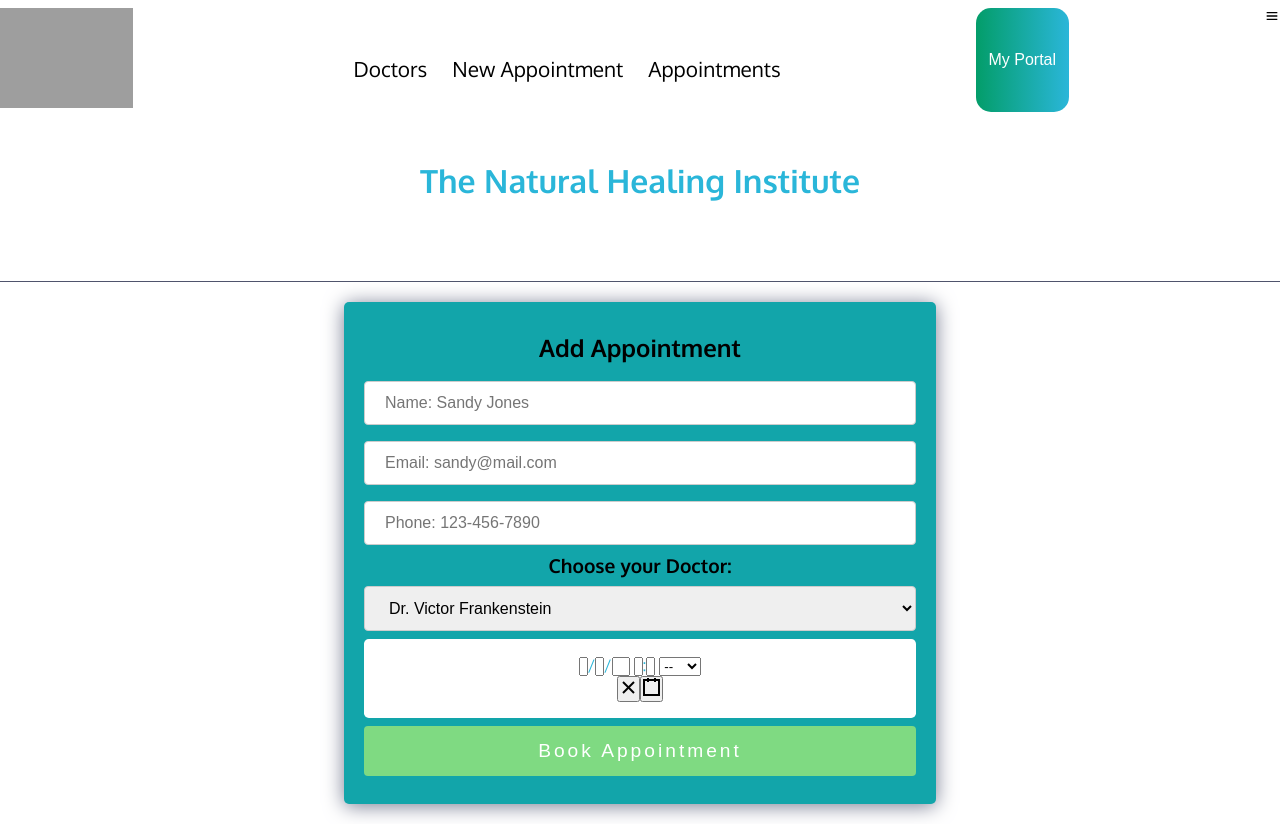
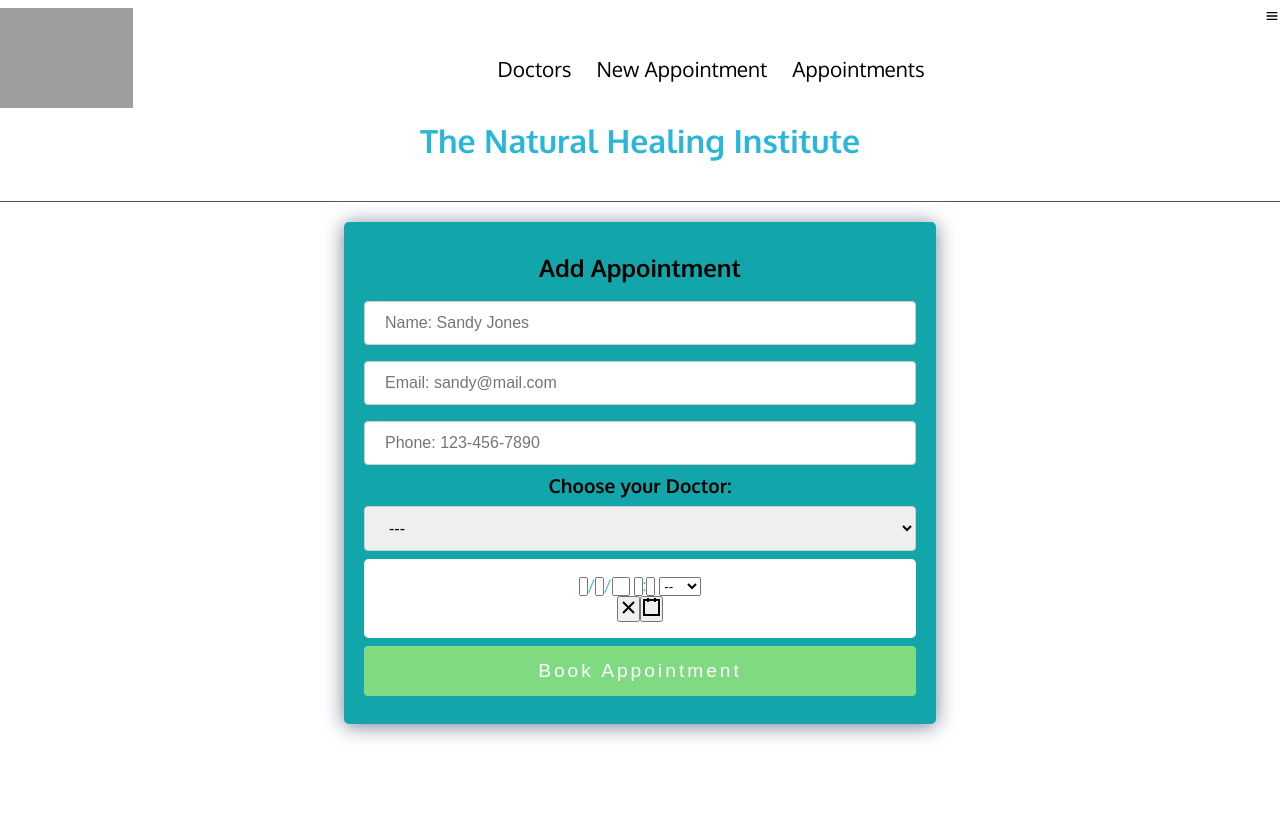
Before and after one commit to mphall77/Cedar-CRUD-frontend-Doctors, a React (Create React App) app: page /add in a window 1280 px wide. After the commit the page ends 800 px from the top, so only its background shows below. Built offline with nearby package versions, Linux system fonts and the light colour scheme; grey boxes are pictures that could not be loaded.

Commit message:
edit select tag on form, remove portal button

```diff
--- a/src/Components/AddAppointment.js
+++ b/src/Components/AddAppointment.js
@@ -75,8 +75,11 @@ class AddAppointment extends React.Component {
               className="form__select"
               onChange={(e) => this.setState({ doctor: e.target.value })}
             >
+              <option value="" disabled selected>
+                ---
+              </option>
               {this.props.doctors.map((doctor) => {
-                return <option value={doctor.name}>{doctor.name}</option>;
+                return <option value={doctor.name}>{doctor.name} </option>;
               })}
             </select>
           </div>
--- a/src/Components/NavBar.js
+++ b/src/Components/NavBar.js
@@ -40,7 +40,7 @@ const NavBar = () => {
         </div>
 
         {/* PATIENT PORTAL */}
-        <button className="navbar__portalBtn">my portal</button>
+        {/* <button className="navbar__portalBtn">my portal</button> */}
 
         {/* MOBILE MENU ICON */}
         <div
--- a/src/styles/NavBar.scss
+++ b/src/styles/NavBar.scss
@@ -4,15 +4,14 @@ header {
   width: 100vw;
   position: sticky;
   top: 0;
-  width: 100vw;
   padding-top: 1vh;
-  padding-bottom: 10vh;
+  padding-bottom: 5vh;
   z-index: 1;
   background-color: white;
   border-bottom: 1px solid $clr-gray500;
 
   h2 {
-    margin-top: 3rem;
+    margin-top: .5rem;
     color: $clr-blue;
     font-size: 2rem;
   }
@@ -86,8 +85,8 @@ header {
 			&-active {
 				display: block;
 				position: absolute;
-        top: 6.8rem;
-        left: 13rem;
+        top: 7.4rem;
+        left: 10.5rem;
 				background: transparent;
 				width: 100%;
 				text-align: center;
@@ -105,7 +104,7 @@ header {
 						display: block;
             padding: 1.5rem 0;
             border-bottom: 3px solid $clr-gray700;
-             width: 70%;
+            width: 70%;
 					}
 				}
 			}
```
